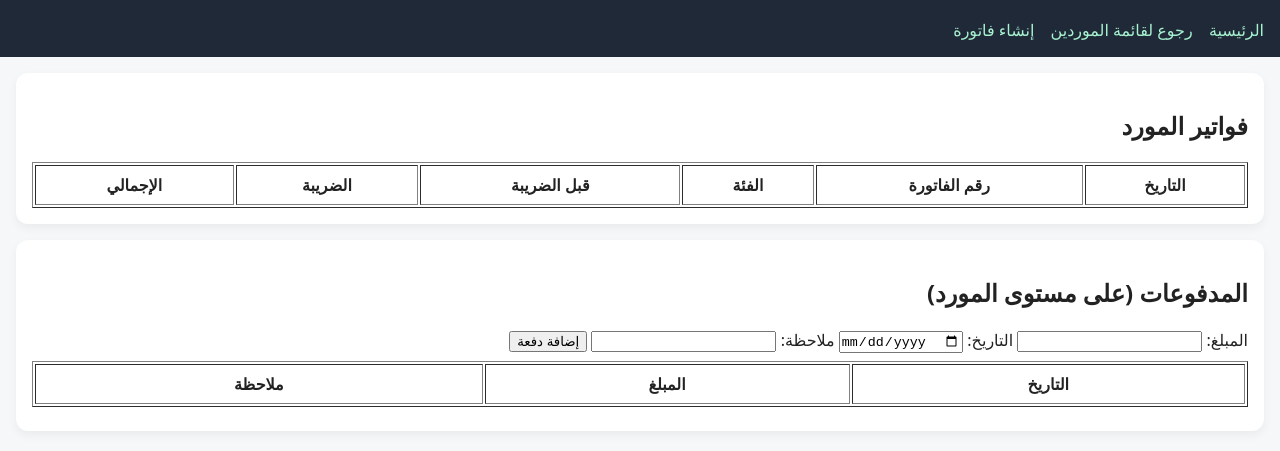
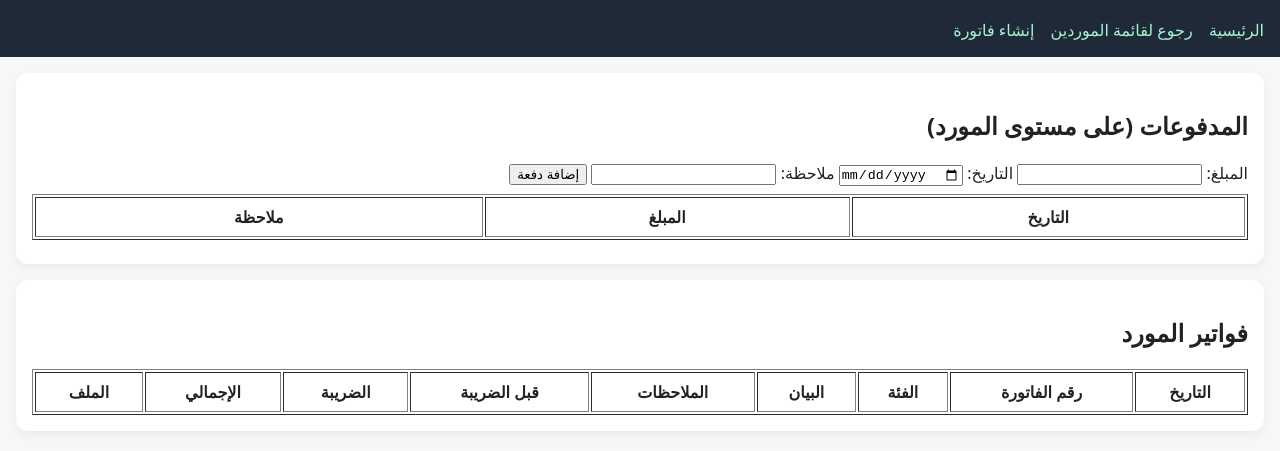
Before and after one commit to ixAbdulaziz/erp-procurement, a website: page web/supplier.html in a window 1280 px wide. Shown: the part 83-534 px from the top of the page. Drawn offline with Linux system fonts and the light colour scheme; no server answers.

Commit message:
Update supplier.html

```diff
--- a/web/supplier.html
+++ b/web/supplier.html
@@ -17,20 +17,8 @@
   </header>
 
   <main>
+    <!-- المدفوعات أولاً -->
     <section class="card">
-      <h2>فواتير المورد</h2>
-      <table id="invTbl" border="1" cellpadding="8" style="width:100%;background:#fff;">
-        <thead>
-          <tr>
-            <th>التاريخ</th><th>رقم الفاتورة</th><th>الفئة</th>
-            <th>قبل الضريبة</th><th>الضريبة</th><th>الإجمالي</th>
-          </tr>
-        </thead>
-        <tbody></tbody>
-      </table>
-    </section>
-
-    <section class="card" style="margin-top:16px;">
       <h2>المدفوعات (على مستوى المورد)</h2>
       <form id="payForm" style="margin-bottom:8px;">
         <label>المبلغ:</label>
@@ -52,6 +40,21 @@
 
       <div id="totals" style="margin-top:8px;font-weight:bold;"></div>
     </section>
+
+    <!-- الفواتير بعد المدفوعات -->
+    <section class="card" style="margin-top:16px;">
+      <h2>فواتير المورد</h2>
+      <table id="invTbl" border="1" cellpadding="8" style="width:100%;background:#fff;">
+        <thead>
+          <tr>
+            <th>التاريخ</th><th>رقم الفاتورة</th><th>الفئة</th>
+            <th>البيان</th><th>الملاحظات</th>
+            <th>قبل الضريبة</th><th>الضريبة</th><th>الإجمالي</th><th>الملف</th>
+          </tr>
+        </thead>
+        <tbody></tbody>
+      </table>
+    </section>
   </main>
 
   <script src="./assets/js/supplier.js"></script>
```
